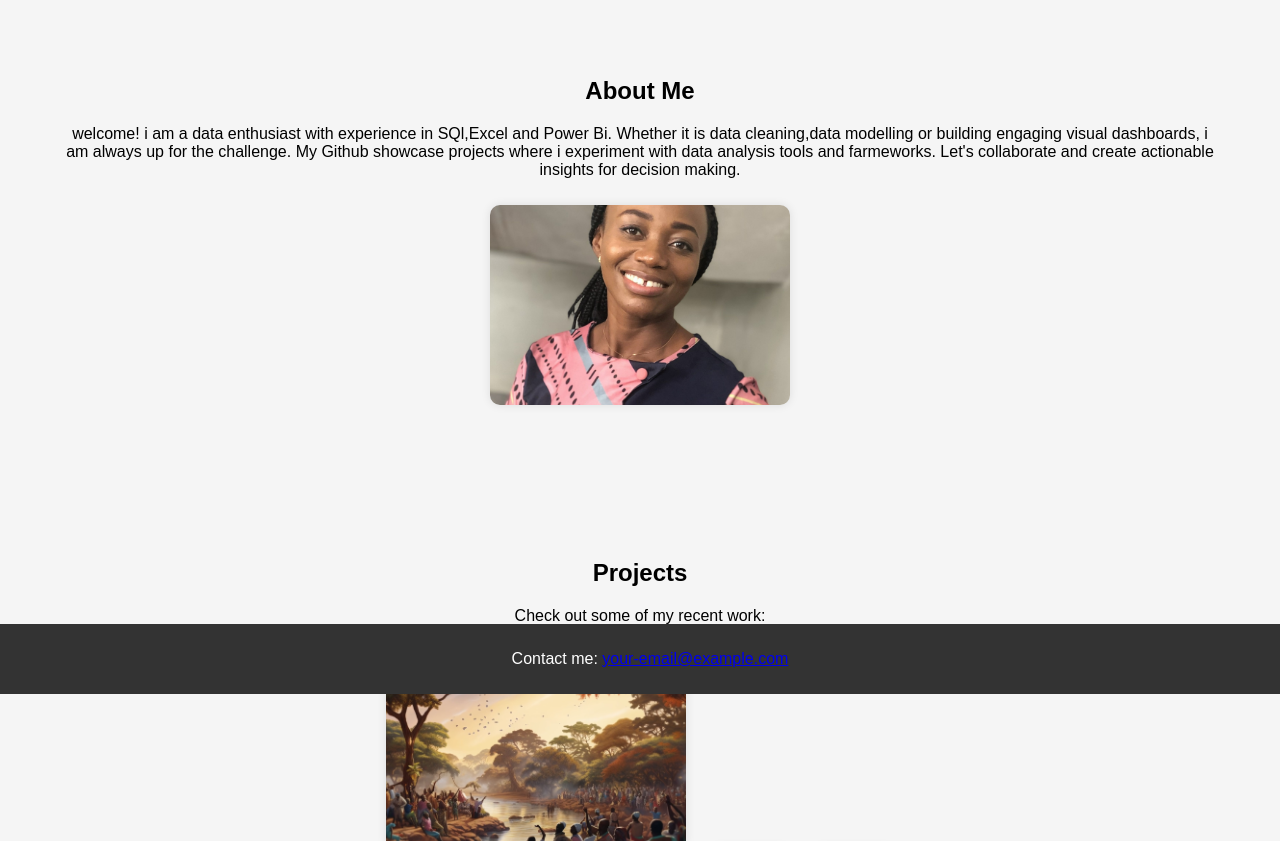
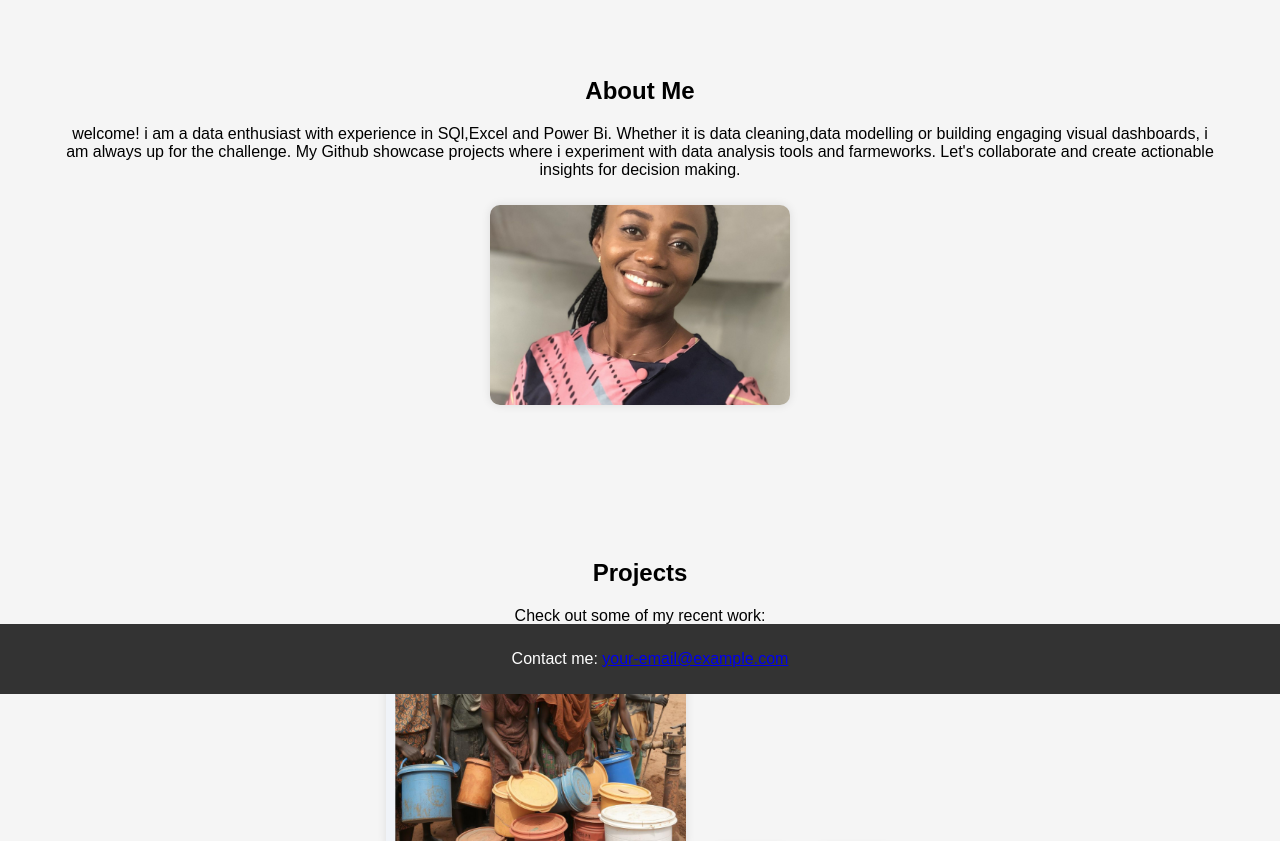
Before and after one commit to Ogechifaith-analytics/ogechifaith-analytics.github.io, a plain HTML site: page index.html in a window 1280 px wide. Shown: the part 106-947 px from the top of the page. Drawn offline with Linux system fonts and the light colour scheme.

Commit message:
Update index.html

```diff
--- a/index.html
+++ b/index.html
@@ -104,7 +104,7 @@ My Github showcase projects where i experiment with data analysis tools and farm
         <h2>Projects</h2>
         <p>Check out some of my recent work:</p>
         <a href="https://github.com/Ogechifaith-analytics/Water-quality-and-infrastructure-analysis" target="_blank">
-            <img src="maji ndogo pics1.png" alt="Project 1">
+            <img src="water crisis 1.png" alt="Project 1">
         </a>
         <a href="https://github.com/your-username/project2" target="_blank">
             <img src="project2-image.jpg" alt="Project 2">
```
